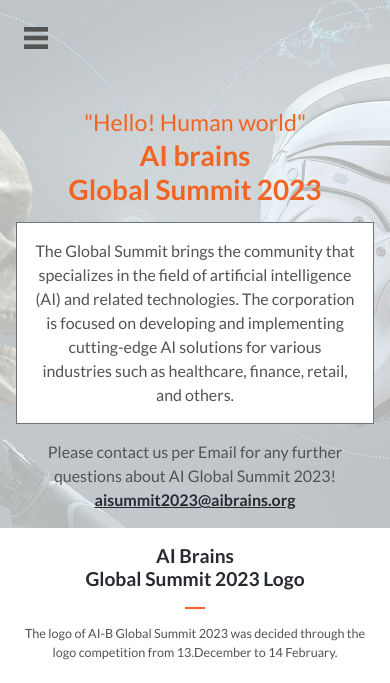
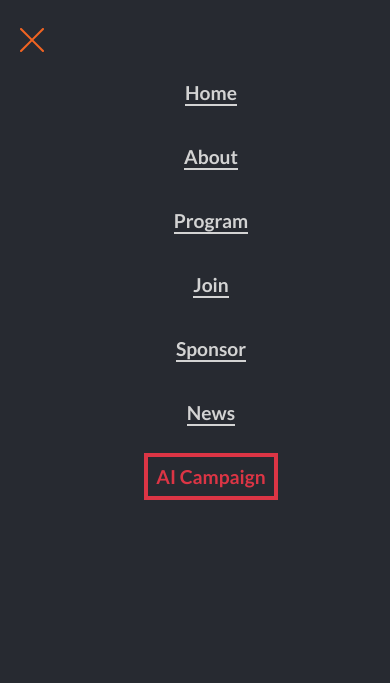
Before and after one commit to victormc13/First-Capstone, a website: page about.html in a window 390 px wide. Both pictures are taken after a click on the button 36 px from the left and 36 px from the top of the page. Shown: the top 683 px of the page. Drawn offline with nearby package versions, Linux system fonts and the light colour scheme.

Commit message:
Add menu for the mobile-version

```diff
--- a/about.html
+++ b/about.html
@@ -31,8 +31,10 @@
   </head>
   <body>
     <header class="hidden-desktop container-fluid p-0">
-      <div class="d-flex  p-2">
-        <ul class="container d-flex justify-content-end px-5 fs-6 m-0 gap-3 text-white">
+      <div class="d-flex p-2">
+        <ul
+          class="container d-flex justify-content-end px-5 fs-6 m-0 gap-3 text-white"
+        >
           <li><i class="bi bi-facebook"></i></li>
           <li><i class="bi bi-twitter"></i></li>
           <li>English</li>
@@ -52,7 +54,11 @@
             <li><a href="#">Join</a></li>
             <li><a href="#">Sponsor</a></li>
             <li><a href="#">News</a></li>
-            <li><a href="#" class="border border-4 border-danger p-2 text-danger">AI Campaign</a></li>
+            <li>
+              <a href="#" class="border border-4 border-danger p-2 text-danger"
+                >AI Campaign</a
+              >
+            </li>
           </ul>
         </div>
       </div>
@@ -60,10 +66,29 @@
     <!-- Main content -->
     <main class="container-fluid p-0 text-center">
       <!-- About intro section -->
+      <!-- Menu mobile -->
+      <div id="menu" class="hidden-mobile flex-column">
+        <div class="menu-mobile">
+          <button class="close-btn d-flex justify-content-start"><i class="bi bi-x-lg"></i></button>
+          <ul class="menu-options">
+            <li><a href="index.html">Home</a></li>
+            <li><a href="about.html">About</a></li>
+            <li><a href="#">Program</a></li>
+            <li><a href="#">Join</a></li>
+            <li><a href="#">Sponsor</a></li>
+            <li><a href="#">News</a></li>
+            <li>
+              <a href="#" class="border border-4 border-danger p-2 text-danger"
+                >AI Campaign</a
+              >
+            </li>
+          </ul>
+        </div>
+      </div>
       <section
         class="aboutintro-container d-flex flex-column p-3 p-lg-5 align-items-center h-100"
       >
-        <button class="hidden-mobile menu-btn btn align-self-start p-2" href="#">
+        <button class="hidden-mobile menu-btn btn align-self-start p-2">
           <img src="img/btn-menu.png" alt="menu mobile" width="24px" />
         </button>
         <span class="fs-3 mt-5 title">"Hello! Human world"</span>
@@ -124,8 +149,18 @@
         >
         <div class="images-summit">
           <div class="images-container">
-            <div class="image1 text-white d-flex flex-column align-items-center justify-content-center fw-bold">2023<span class="fs-5">AI-B Global Summit 2023 in Lima</span></div>
-            <div class="image2 text-white d-flex flex-column align-items-center justify-content-center fw-bold">2021<span class="fs-5">AI-B Global Summit 2021 in California</span></div>
+            <div
+              class="image1 text-white d-flex flex-column align-items-center justify-content-center fw-bold"
+            >
+              2023<span class="fs-5">AI-B Global Summit 2023 in Lima</span>
+            </div>
+            <div
+              class="image2 text-white d-flex flex-column align-items-center justify-content-center fw-bold"
+            >
+              2021<span class="fs-5"
+                >AI-B Global Summit 2021 in California</span
+              >
+            </div>
           </div>
         </div>
       </section>
@@ -159,5 +194,6 @@
         </div>
       </section>
     </footer>
+    <script src="scripts/script.js"></script>
   </body>
 </html>
--- /dev/null
+++ b/scripts/script.js
@@ -0,0 +1,20 @@
+// Mobile menu
+const menuBtn = document.querySelector('.menu-btn');
+const closeBtn = document.querySelector('.close-btn');
+const menuOptions = document.querySelector('.menu-options');
+const menu = document.getElementById('menu');
+
+// Open menu
+menuBtn.addEventListener('click', () => {
+  menu.style.display = 'block';
+});
+// Close menu
+closeBtn.addEventListener('click', () => {
+  menu.style.display = 'none';
+});
+// Close the menu if any link it's clicked
+menuOptions.addEventListener('click', (event) => {
+  if (event.target.tagName === 'A') {
+    menu.style.display = 'none';
+  }
+});
--- a/styles/style.css
+++ b/styles/style.css
@@ -177,12 +177,61 @@ a span {
   background: url(/img/globalSummit2.png) no-repeat center / cover;
 }
 
-a:hover, a:active, a:enabled {
+a:hover,
+a:active,
+a:enabled {
   color: var(--oragen);
 }
 
 .hidden-desktop {
   display: none;
+}
+
+#menu {
+  position: fixed;
+  z-index: 3;
+  width: 100%;
+  height: 100%;
+  gap: 3rem;
+  background-color: #e5e5e5;
+  display: none;
+}
+
+.close-btn {
+  color: var(--oragen);
+  align-self: flex-end;
+  border-style: none;
+  background-color: transparent;
+}
+
+.menu-mobile {
+  padding: 1rem;
+  width: 100%;
+  height: 95%;
+  gap: 3rem;
+  border-bottom-left-radius: 3rem;
+  border-bottom-right-radius: 3rem;
+  background-color: var(--dark);
+}
+
+.menu-options {
+  display: flex;
+  flex-direction: column;
+  align-items: center;
+  gap: 1rem;
+  font-size: 2rem;
+  font-weight: 600;
+
+  /* align-self: flex-center; */
+}
+
+.menu-options li a {
+  border-bottom: 2px solid var(--gray);
+  color: var(--gray);
+}
+
+.menu-options li a:hover {
+  color: var(--oragen);
 }
 
 @media only screen and (min-width: 768px) {
@@ -199,11 +248,13 @@ a:hover, a:active, a:enabled {
     background-color: var(--dark);
   }
 
-  .intro-container, .aboutintro-container {
+  .intro-container,
+  .aboutintro-container {
     min-height: 90vh;
   }
 
-  .intro-container h1, .intro-container span {
+  .intro-container h1,
+  .intro-container span {
     font-size: 5rem;
   }
 
```
Also changed, not shown: index.html (+17 -1 lines).
